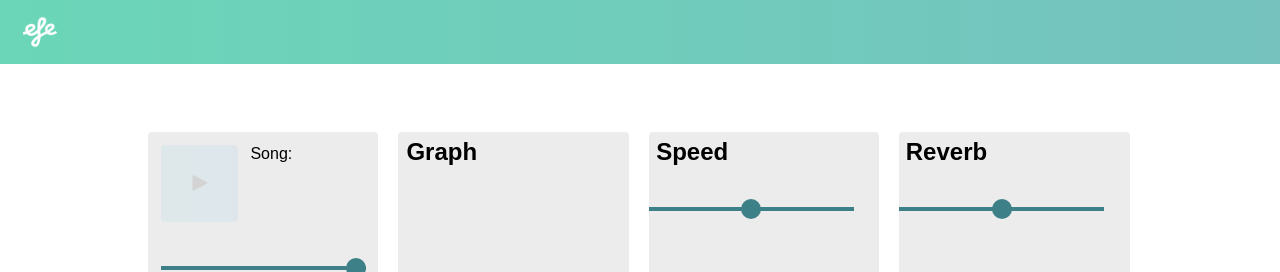
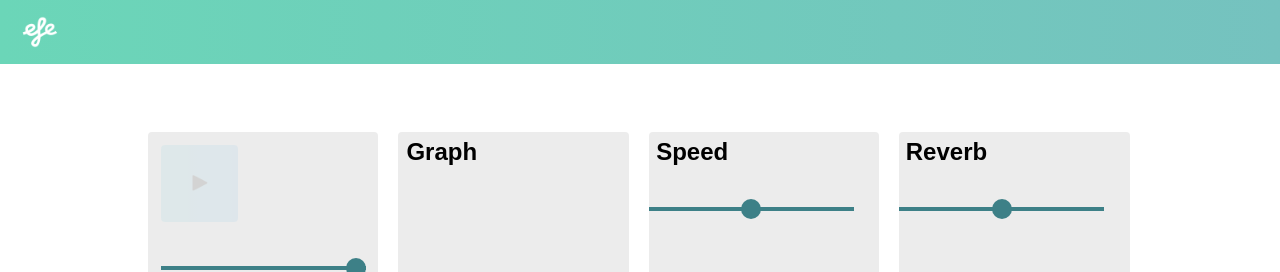
Before and after one commit to nckn/effe, a Nuxt app: page / in a window 1280 px wide. Shown: the top 272 px of the page. Built offline with nearby package versions, Linux system fonts and the light colour scheme.

Commit message:
hover state class for drag events

```diff
--- a/assets/scss/main.scss
+++ b/assets/scss/main.scss
@@ -92,20 +92,27 @@ canvas#analyser {
   position: relative;
 }
 
-.player { display: block; }
+.player {
+  display: block;
+  &.ishovering {
+    outline: 1px dashed #000;
+  }
+  .artistinfo {
+    width: 9vw;
+    height: 6vw;
+    margin: 1vw 1vw 0 0;
+    float: right;
+    white-space: nowrap;
+    text-overflow: ellipsis;
+    display: block;
+    overflow: hidden;
+    font-size: 12px;
+    white-space: normal;
+  }
+}
 
 .node h2 { margin: .5vw; width: 32%; height: 20%; float: left; }
 .node h3 { margin: 8px 0 0 8%; float: left; }
-
-.artistinfo {
-  width: 9vw; height: 6vw;
-  margin: 1vw 1vw 0 0;
-  float: right;
-  white-space: nowrap;
-  text-overflow: ellipsis;
-  display: block;
-  overflow: hidden;
-}
 
 .thumb {
   height: 75px;
--- a/components/PlayerNode.vue
+++ b/components/PlayerNode.vue
@@ -1,12 +1,10 @@
 <template lang="pug">
-  .node.player(@drop="dropEvent" @dragover="dragOver" v-show="node.isOn" v-bind:id="player_id")
+  .node.player(@drop="dropEvent" @dragover="dragOver" v-show="node.isOn" v-bind:id="player_id" v-bind:class="{ ishovering: isHovering }" @dragleave="turnOffHoverState")
     #start-one.button-reg-one.invisible.drop(for='file-upload' @click="togglePlay" ref="start_box" name="player-one" v-bind:class="{ on: node.isPlaying}")
       div#upload-button-one(for='file-upload' ref="upload_btn")
       #buttonicon.buttonicon(ref="buttonicon")
       // <h4 id="drag-instr"><p>drag song here</p></h4>
     output#infolist.artistinfo.one(ref="artist_info")
-      | Song:
-      br
     input.volume-slider-one(type='range' name='color' min='0' max='1' step='0.01' @input="ctlVol")
     //- .songsearch
     //-   form
@@ -36,7 +34,8 @@ export default {
       isSoundPlaying: false,
       songData: null,
       windowIsOpen: false,
-      zero: this.player_id
+      zero: this.player_id,
+      isHovering: false
     }
   },
   mounted () {
@@ -73,7 +72,18 @@ export default {
     dragOver (e) {
       e.stopPropagation()
       e.preventDefault()
+      if (this.isHovering) {
+        return
+      }
+      this.toggleHoverState()
       return false
+    },
+    toggleHoverState () {
+      this.isHovering = !this.isHovering
+    },
+    turnOffHoverState () {
+      console.log('leaving')
+      this.isHovering = false
     },
     dropEvent (e) {
       var self = this
@@ -92,9 +102,11 @@ export default {
       reader.onload = function (fileEvent) {
         self.songData = fileEvent.target.result
         var str = droppedFiles[0].name
-        self.artistInfo.innerHTML = 'Song:<br />' + str
+        // self.artistInfo.innerHTML = 'Song:<br />' + str
+        self.artistInfo.innerHTML = str
         // Succesful load, allow window for playing
         self.windowIsOpen = true
+        self.toggleHoverState()
         // document.querySelector('.button-reg.invisible.drop').style.border = 'none'
       }
       reader.readAsArrayBuffer(droppedFiles[0])
```
